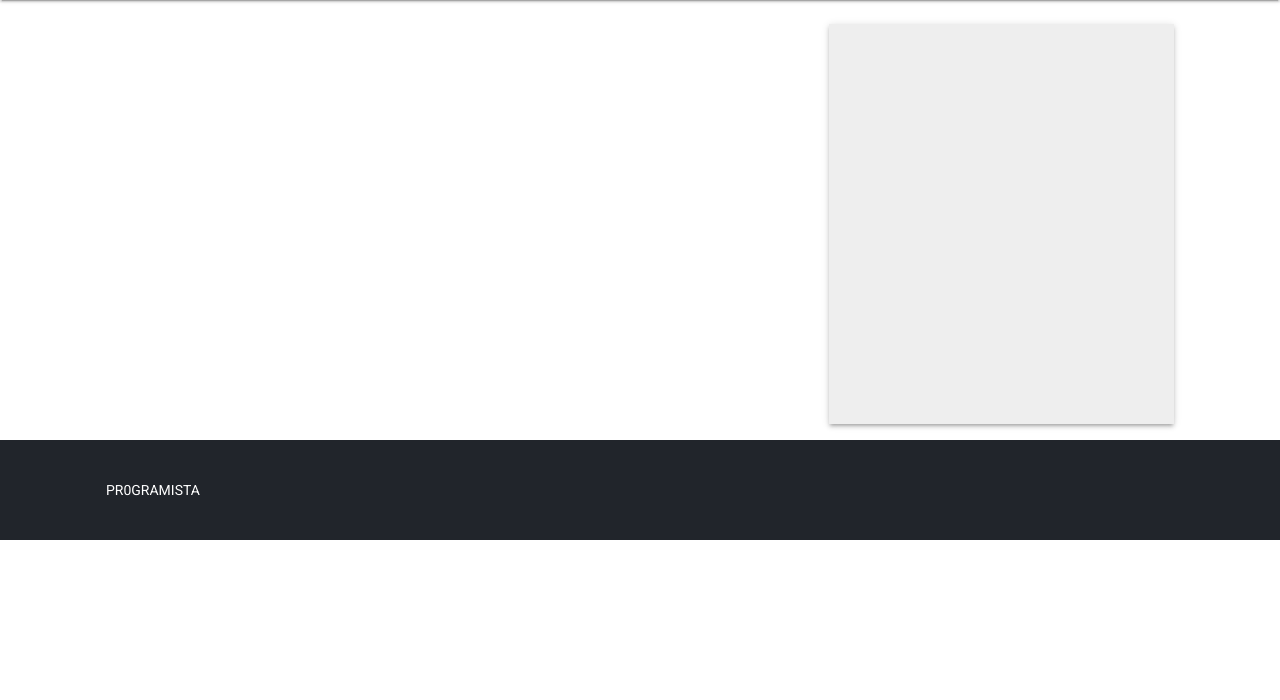
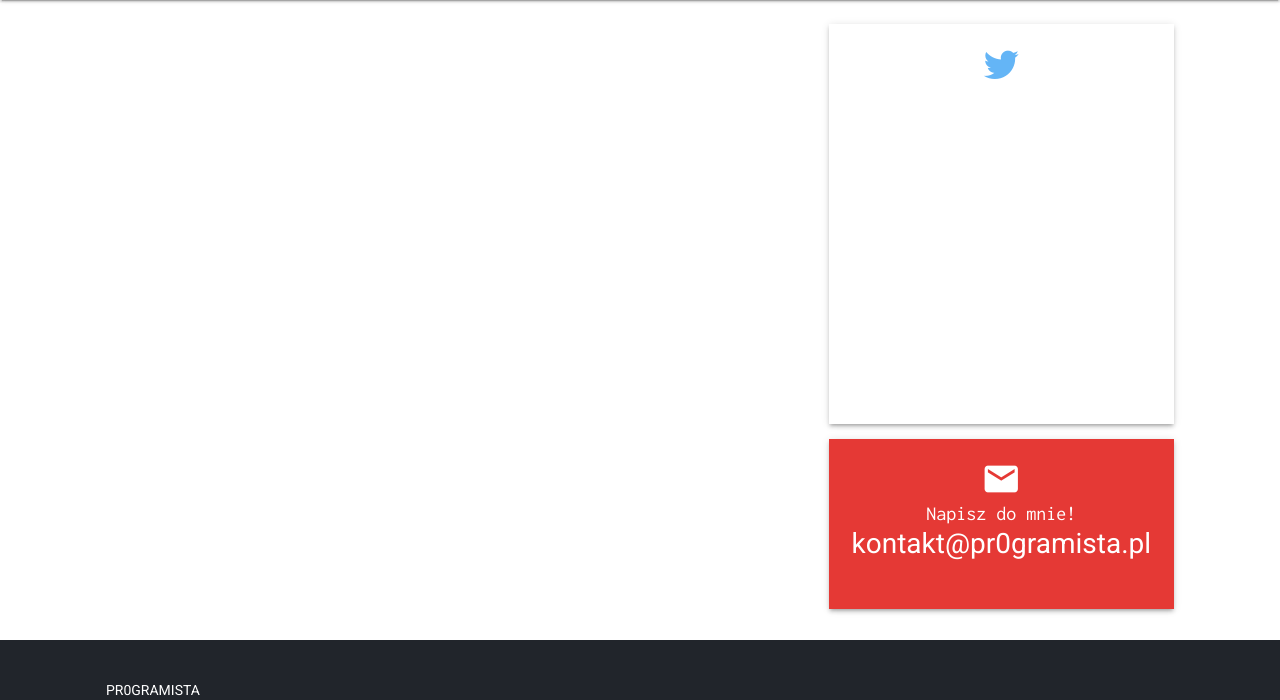
Before and after one commit to pr0gramista/django-blog, a Django app: page / in a window 1280 px wide. Shown: the part 100-800 px from the top of the page. Run offline with Django 3.2, Linux system fonts and the light colour scheme; data that the repository does not hold is empty; parts of the project's set-up code (start-up, migrations or seed data) failed here and were passed over; some libraries are stand-ins or nearby versions.

Commit message:
Add twitter and mail sidebar widgets

```diff
--- a/blog/static/css/style.css
+++ b/blog/static/css/style.css
@@ -87,7 +87,37 @@ body {
       text-decoration: none; }
 
 .sidebar {
-  margin-top: 8px;
-  background: #EEE;
-  width: 100%;
-  min-height: 400px; }
+  padding-top: 8px; }
+  .sidebar > div {
+    margin-bottom: 15px;
+    width: 100%;
+    box-sizing: border-box; }
+  .sidebar-twitter {
+    text-align: center;
+    min-height: 400px;
+    background: #FFF;
+    padding-top: 20px;
+    color: #64B5F6; }
+    .sidebar-twitter i.material-icons {
+      font-size: 40px; }
+    .sidebar-twitter .mdi {
+      font-size: 40px;
+      line-height: 1; }
+  .sidebar-mail {
+    min-height: 170px;
+    background: #E53935;
+    color: #FFF;
+    text-align: center;
+    padding: 20px 10px; }
+    .sidebar-mail i.material-icons {
+      font-size: 40px; }
+    .sidebar-mail .title {
+      font-family: 'Inconsolata';
+      font-size: 20px;
+      margin: 0 10px; }
+    .sidebar-mail a {
+      text-decoration: none;
+      color: inherit; }
+    .sidebar-mail .email {
+      font-size: 28px;
+      margin: 10px 0; }
--- a/blog/static/css/style.scss
+++ b/blog/static/css/style.scss
@@ -115,8 +115,47 @@ body {
 }
 
 .sidebar {
-  margin-top: 8px;
-  background: #EEE;
-  width: 100%;
-  min-height: 400px;
+  padding-top: 8px;
+  & > div {
+    margin-bottom: 15px;
+    width: 100%;
+    box-sizing: border-box;
+  }
+  &-twitter {
+    text-align: center;
+    min-height: 400px;
+    background: #FFF;
+    padding-top: 20px;
+    color: #64B5F6;
+    i.material-icons {
+      font-size: 40px;
+    }
+    .mdi {
+      font-size: 40px;
+      line-height: 1;
+    }
+  }
+  &-mail {
+    min-height: 170px;
+    background: #E53935;
+    color: #FFF;
+    text-align: center;
+    padding: 20px 10px;
+    i.material-icons {
+      font-size: 40px;
+    }
+    .title {
+      font-family: 'Inconsolata';
+      font-size: 20px;
+      margin: 0 10px;
+    }
+    a {
+      text-decoration: none;
+      color: inherit;
+    }
+    .email {
+      font-size: 28px;
+      margin: 10px 0;
+    }
+  }
 }
--- a/blog/templates/blog/base.html
+++ b/blog/templates/blog/base.html
@@ -17,6 +17,7 @@
   <meta name="viewport" content="width=device-width, initial-scale=1">
   <link href="https://fonts.googleapis.com/css?family=Roboto|Roboto+Mono" rel="stylesheet">
   <link rel="stylesheet" href="https://fonts.googleapis.com/icon?family=Material+Icons">
+  <link rel="stylesheet" href="//cdn.materialdesignicons.com/1.9.32/css/materialdesignicons.min.css">
   <link rel="stylesheet" href="https://code.getmdl.io/1.3.0/material.indigo-pink.min.css">
   <link rel="stylesheet" href="{% static "/css/style.css" %}" type="text/css">
   <link href="https://fonts.googleapis.com/css?family=Inconsolata" rel="stylesheet">
@@ -56,8 +57,15 @@
             <div class="mdl-cell mdl-cell--8-col">
               {% block content %}{% endblock %}
             </div>
-            <div class="mdl-cell mdl-cell--4-col">
-              <div class="sidebar mdl-shadow--3dp">
+            <div class="sidebar mdl-cell mdl-cell--4-col">
+              <div class="sidebar-twitter mdl-shadow--3dp">
+                <i class="mdi mdi-twitter"></i>
+                <div id="twitter-timeline"></div>
+              </div>
+              <div class="sidebar-mail mdl-shadow--3dp">
+                <i class="material-icons big">email</i>
+                <div class="title">Napisz do mnie!</div>
+                <div class="email"><a href="mailto:kontakt@pr0gramista.pl">kontakt@pr0gramista.pl</a></div>
               </div>
             </div>
           </div>
@@ -103,12 +111,12 @@
     twttr.widgets.createTimeline(
       {
         sourceType: 'profile',
-        screenName: '{{ .Site.Params.Twitter }}',
+        screenName: 'pr0gramista',
       },
       document.getElementById('twitter-timeline'),
       {
         width: '100%',
-        tweetLimit: 5,
+        tweetLimit: 3,
         lang: 'pl'
       }
     );
```
Also changed, not shown: blog/static/css/style.min.css (+1 -1 lines), blog/templates/blog/base-fullwidth.html (+0 -20 lines).
